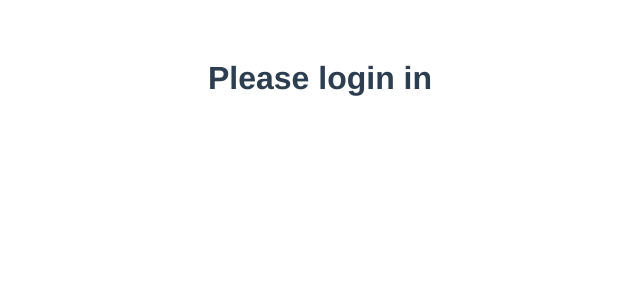
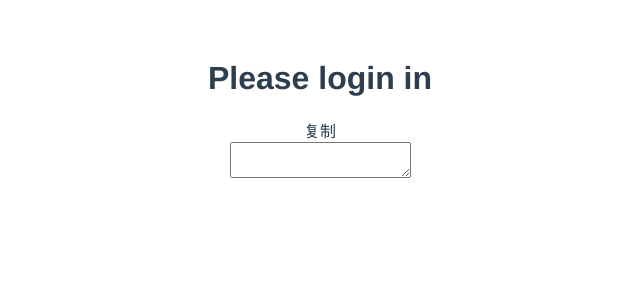
Before and after one commit to Helen168168/practiveWebpackProject, a Vue app: page /#/index in a window 1280 px wide. Shown: the top 300 px of the page, without its empty margins (320-960 px from the left). Built offline with nearby package versions, Linux system fonts and the light colour scheme.

Commit message:
add: 新增自定义指令

```diff
--- a/src/directives/index.js
+++ b/src/directives/index.js
@@ -1,21 +1,68 @@
 import Vue from 'vue'
 
+/**
+ * 背景：在开发中，有些提交保存按钮有时候会在短时间内被点击多次重复请求接口
+ * 需求：防止按钮在短时间内被多次点击，使用防抖函数限制规定时间内只能点击一次。
+ * 目的：防止按钮重复点击
+*/
 const preventReClick = Vue.directive('preventReClick', {
-
-  inserted: function(el, binding) {
+  inserted: function (el, binding) {
     el.addEventListener('click', () => {
       //判断是否触发按钮不可操作逻辑
-
-
-          if (!el.disabled) {
-            el.disabled = true
-            setTimeout(() => {
-              el.disabled = false
-            }, binding.value || 10000) // 传入绑定值就使用，默认3000毫秒内不可重复触发
-          }
-
+      if (!el.disabled) {
+        el.disabled = true
+        setTimeout(() => {
+          el.disabled = false
+        }, binding.value || 3000) // 传入绑定值就使用，默认3000毫秒内不可重复触发
+      }
     })
   }
 })
 
-export default { preventReClick }
+//一键复制文本内容，用于鼠标右键粘贴
+const copyText = Vue.directive('copyText', {
+  bind(el, { value }) {
+    el.$value = value
+    el.handler = () => {
+      if (!el.$value) {
+        // 值为空的时候给出提示
+        return
+      }
+      // 动态创建 textarea 标签
+      const textarea = document.createElement('textarea')
+      // 将该 textarea 设为 readonly 防止iOS下自动唤起键盘,同时将textarea移出可视区域
+      textarea.readOnly = 'readonly'
+      textarea.style.position = 'absolute'
+      textarea.style.left = '-9999px'
+      // 将要 copy 的值赋给 textarea 标签的 value 属性
+      textarea.value = el.$value
+      // 将 textarea 插入到 body 中
+      document.body.appendChild(textarea)
+      // 选中值并复制
+      textarea.select()
+      //javascript的复制文本
+      const result = document.execCommand('copy')
+      if (result) {
+        console.log('复制成功')
+      }
+      document.body.removeChild(textarea)
+    }
+    // 绑定点击事件，就是所谓的一键 copy 啦
+    el.addEventListener('click', el.handler)
+  },
+
+  // 当传进来的值更新的时候触发
+  componentUpdated(el, { value }) {
+    el.$value = value
+  },
+
+  // 指令与元素解绑的时候，移除事件绑定
+  unbind(el) {
+    el.removeEventListener('click', el.handler)
+  }
+})
+
+export default {
+  preventReClick,
+  copyText
+}
--- a/src/main.js
+++ b/src/main.js
@@ -1,9 +1,12 @@
 import Vue from 'vue'
 import App from './App.vue'
+import elementUi from 'element-ui'
 import router from './router/index'
 import store from './store/index'
+import './directives/index'
 import * as filters from './filters'
 Vue.config.productionTip = false
+Vue.use(elementUi);
 
 //全局注册过滤器
 Object.keys(filters).forEach(key => {
--- a/src/views/login.vue
+++ b/src/views/login.vue
@@ -1,6 +1,8 @@
 <template>
   <div class="hello">
     <h1 @click="clickMe">{{ msg }}</h1>
+    <span v-copyText="msg">复制</span>
+    <el-input type='textarea'></el-input>
   </div>
 </template>
 
```
